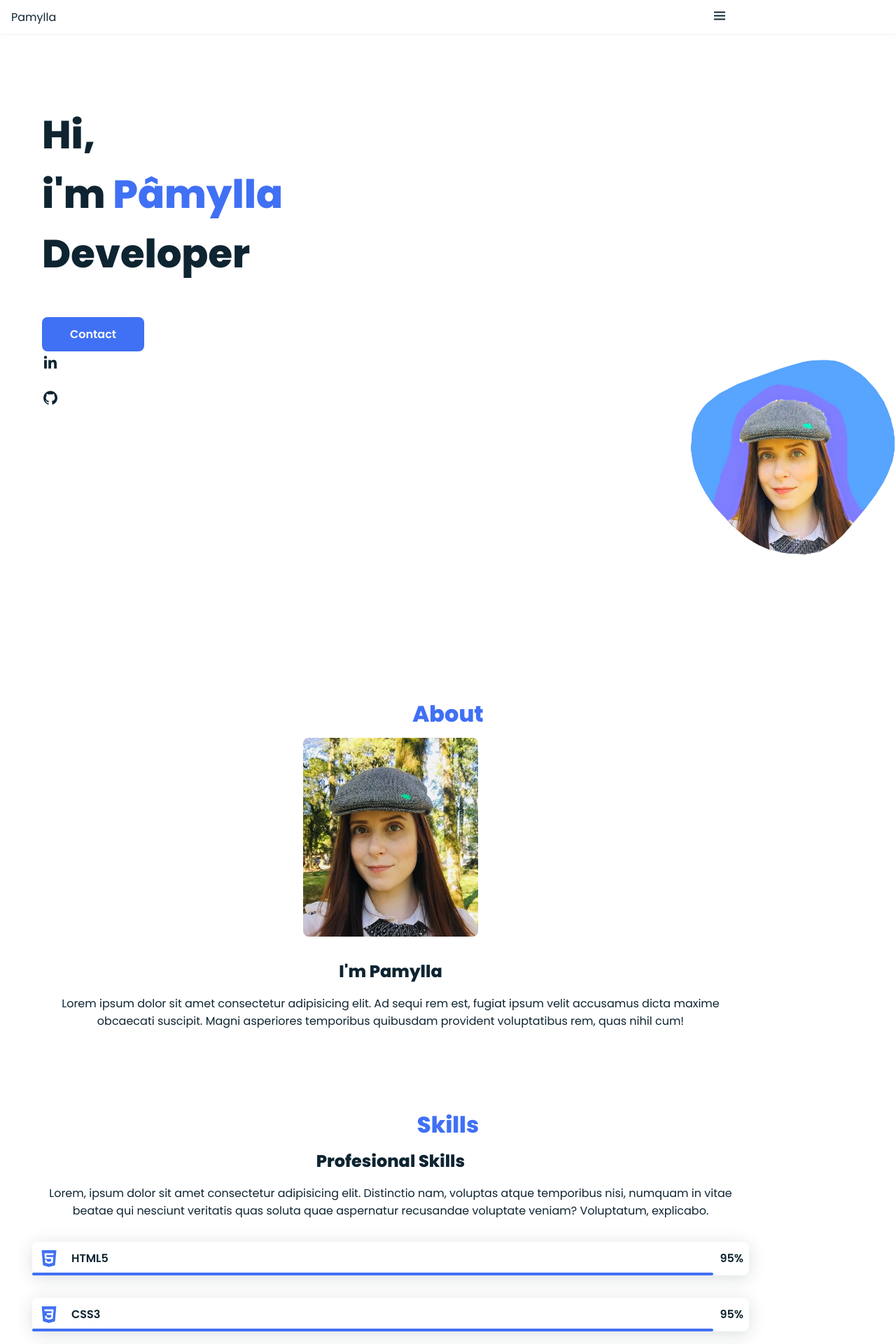
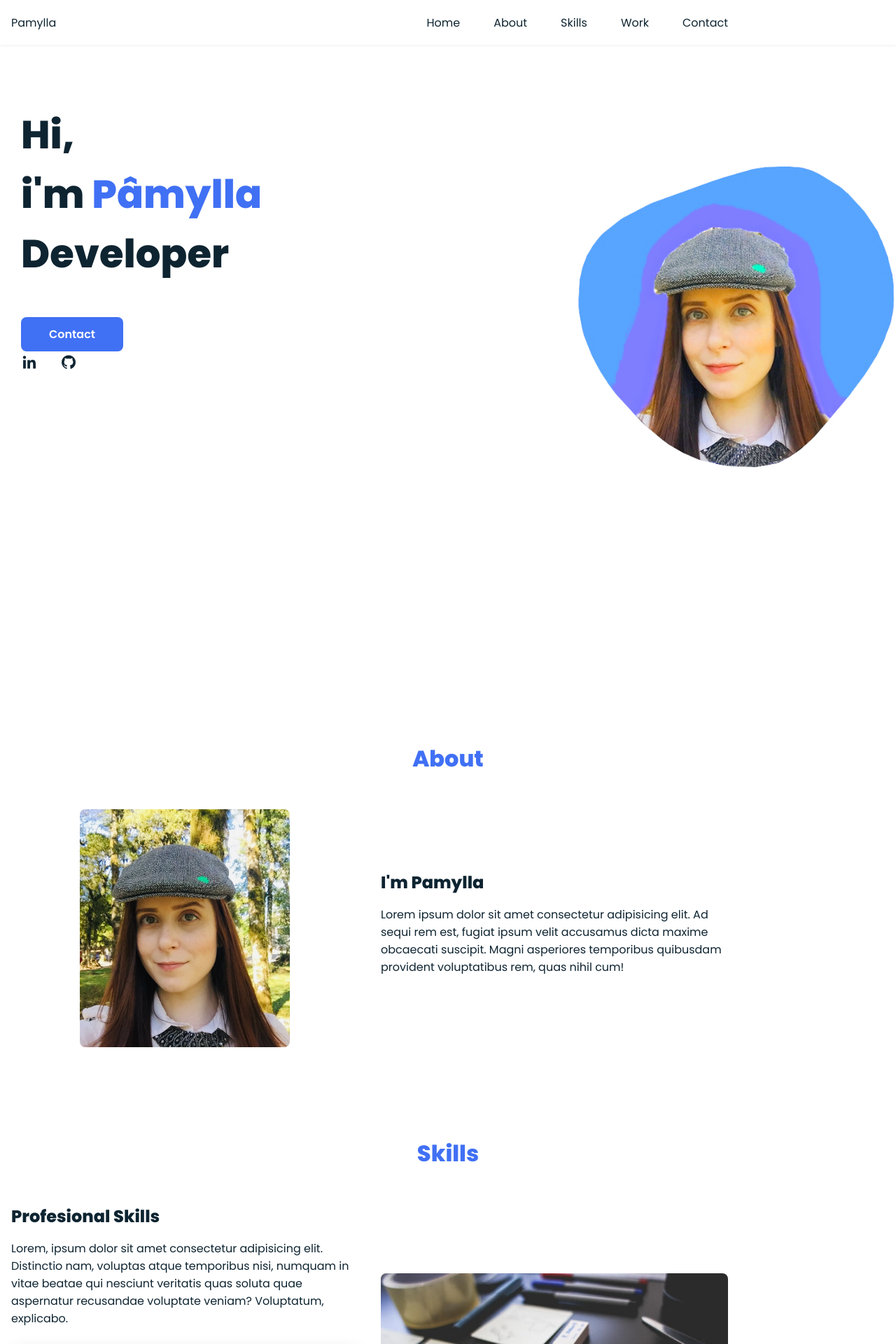
Before and after one commit to Pamylla/Portifolio-Pamylla, a PHP site: page / in a window 1280 px wide. Shown: the top 1920 px of the page at 70% size. Run offline with PHP 8.4, Linux system fonts and the light colour scheme.

Commit message:
Responsive Design tablet

```diff
--- a/src/css/styles.css
+++ b/src/css/styles.css
@@ -58,7 +58,7 @@ html{
 
 body {
     /* margin: var(--header-height) 0 0 0; */
-    margin-top: 150px;
+    margin-top: 90px;
     margin-left: 30px;
     margin-right: 30px ;
     font-family: var(--body-font);
@@ -378,3 +378,90 @@ img {
     color: #fff;
     margin: 0 var(--mb-2);
 }
+
+/* Media queries */
+@media screen and (min-width: 768px) {
+
+    body {
+        margin: 0;
+    }
+
+    .section {
+      padding-top: 4rem;
+      padding-bottom: 3rem;
+    }
+
+    .section-title {
+        margin-bottom: var(--mb-5);
+    }
+
+    .section-title::after {
+        width: 80px;
+        top: 3rem;
+    }
+
+    .nav {
+        height: calc(var(--header-height) + 1rem);
+    }
+
+    .nav__list {
+        display: flex;
+        padding-top: 0;
+    }
+
+    .nav__item {
+        margin-left: var(--mb-5);
+        margin-bottom: 0;
+    }
+
+    .nav__toggle {
+        display: none;
+    }
+
+    .nav__link {
+        color: var(--second-color);
+    }
+
+    .home {
+        height: 100vh;
+        margin-top: 150px;
+    }
+
+    .home__data {
+        align-self: flex-end;
+    }
+
+    .home__social {
+        padding-top: 0;
+        padding-bottom: 2.5rem;
+        flex-direction: row;
+        align-self: flex-end;
+    }
+
+    .home__social-icon {
+        margin-bottom: 0;
+        margin-right: var(--mb-4);
+    }
+
+    .home__img {
+        width: 457px;
+        bottom: 15%;
+    }
+
+    .about__container, .skills__container{
+        grid-template-columns: repeat(2,1fr);
+        align-items: center;
+        text-align: initial;
+    }
+
+    .about__img img {
+        width: 300px;
+    }
+
+    .work__container {
+        grid-template-columns: repeat(3, 1fr);
+        grid-template-rows: repeat(2, 1fr);
+        column-gap: 2rem;
+    }
+
+}
```
Also changed, not shown: index.html (+16 -25 lines).
